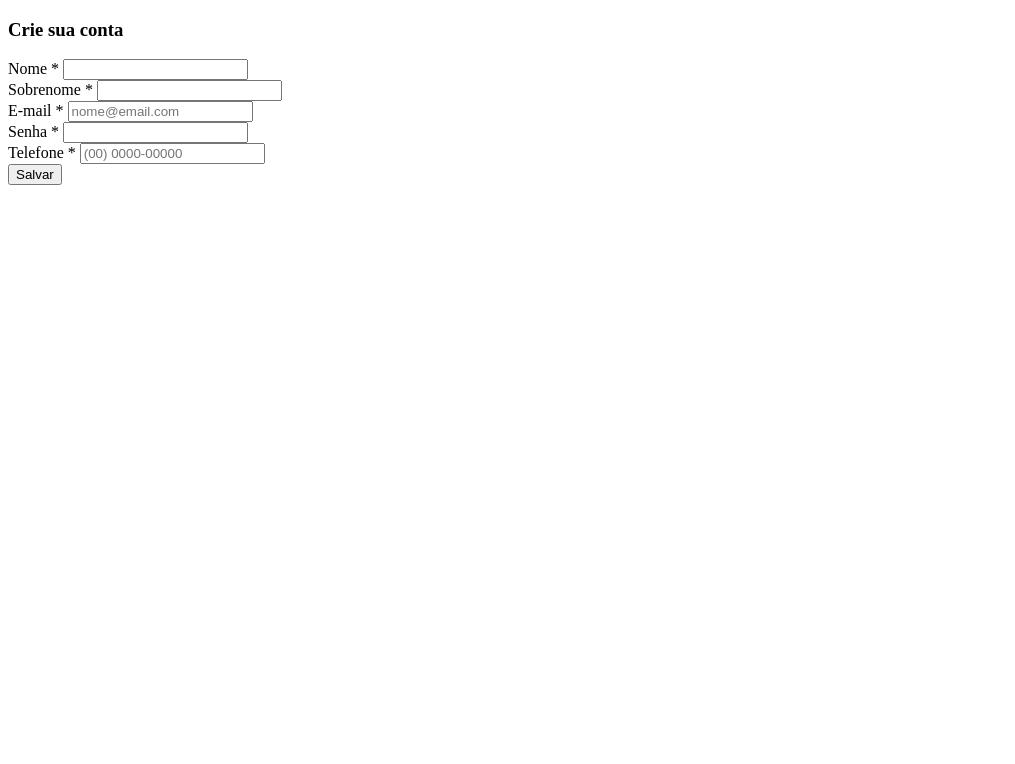
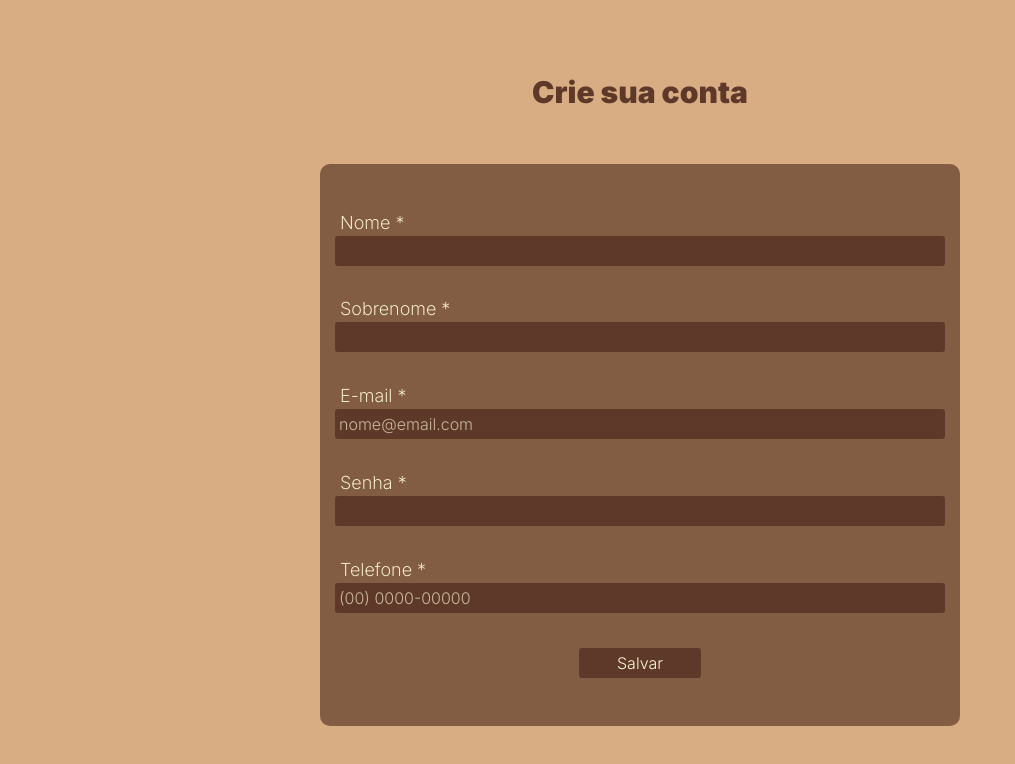
Before and after one commit to GAF-Get-a-Friend/frontend, a plain HTML site: page docs/cadastroUsuario.html in a window 1280 px wide. Shown: the whole page, without its empty margins (0-1015 px from the left). Drawn offline with Linux system fonts and the light colour scheme.

Commit message:
pagina cadastro iniciada

```diff
--- a/docs/cadastroUsuario.html
+++ b/docs/cadastroUsuario.html
@@ -3,7 +3,7 @@
 
 <head>
   <title>Hello, World!</title>
-  <link rel="stylesheet" href="styles.css" />
+  <link rel="stylesheet" href="./styles/cadastroUsuarioStyles.css" />
 </head>
 
 <body>
--- /dev/null
+++ b/docs/styles/cadastroUsuarioStyles.css
@@ -0,0 +1,82 @@
+@import url('https://fonts.googleapis.com/css2?family=Inter:ital,opsz,wght@0,14..32,100..900;1,14..32,100..900&display=swap');
+* {
+  margin: 0;
+  padding: 0;
+  font-family: "Inter", sans-serif;
+  font-optical-sizing: auto;
+  font-style: normal;
+}
+
+body {
+  height: 100vh;
+}
+
+article {
+  background-color: #d9ad83;
+  width: 100%;
+  height: 100%;
+  display: flex;
+  justify-content: center;
+  align-items: center;
+}
+
+section {
+  width: 50%;
+  height: 95%;
+  display: flex;
+  flex-direction: column;
+  justify-content: space-evenly;
+
+}
+
+h1 {
+  text-align: center;
+  font-size: 30px;
+  font-weight: 900;
+  color: #5E3929
+}
+
+form {
+  height: 70%;
+  background-color: #835C44;
+  display: flex;
+  flex-direction: column;
+  justify-content: space-evenly;
+  align-items: center;
+  padding: 15px;
+  border-radius: 10px;
+
+}
+
+div{
+  width: 100%;
+  display: flex;
+  flex-direction: column;
+  justify-content: space-between;
+}
+
+input{
+  padding: 5px 4px;
+  border-radius: 3px;
+  outline: none;
+  border: 0;
+  margin-top: 3px;
+  font-size: 16px;
+  font-weight: 300;
+  background-color: #5E3929;
+  color: #FCF7D3
+}
+input::placeholder{
+  color: #FCF7D3aa;
+}
+#btn_salvar{
+  width: 20%;
+
+}
+
+label{
+  color: #FCF7D3;
+  font-size: 18px;
+  font-weight: 250;
+  margin-left: 5px;
+}
```
